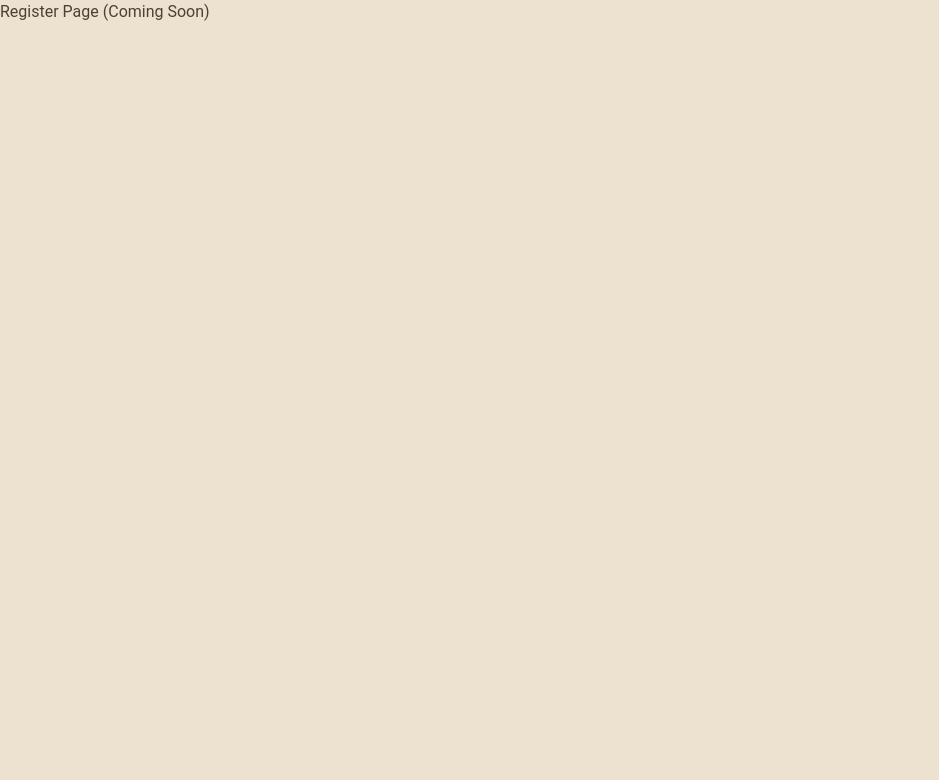
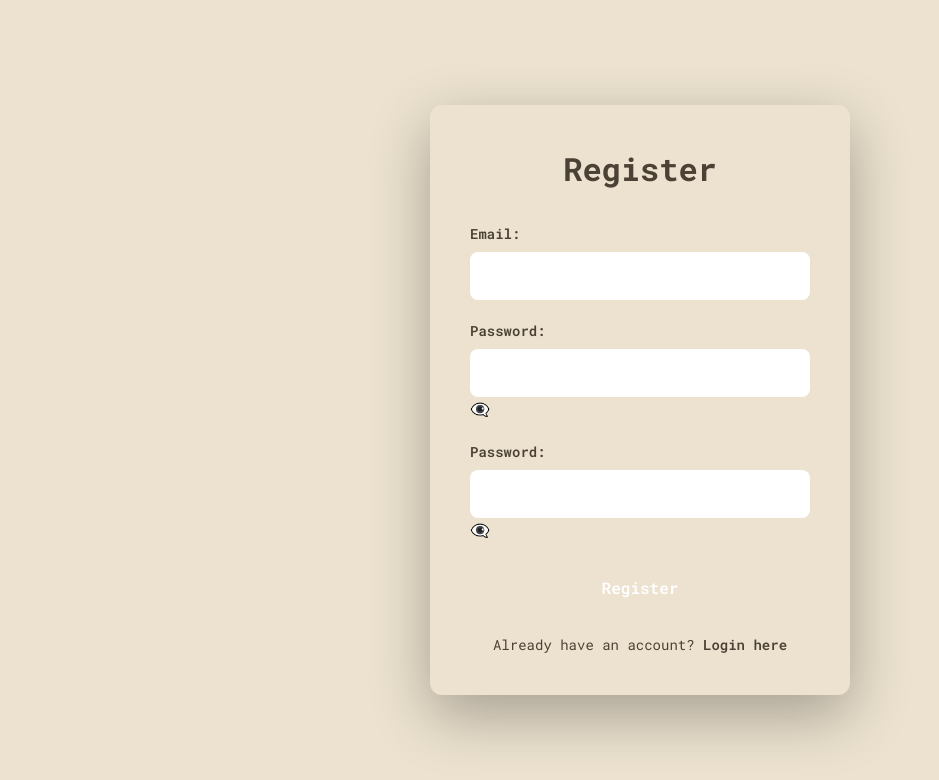
Before and after one commit to Dosoro/Watchlist, a React app in the folder frontend/: page /register in a window 1280 px wide. Shown: the top 780 px of the page, without its empty margins (0-939 px from the left). Built offline with nearby package versions, Linux system fonts and the light colour scheme; the HTML template or start-up script is replaced by a standard one.

Commit message:
feat: create RegisterPage with password confirmation and validation

```diff
--- a/frontend/src/index.css
+++ b/frontend/src/index.css
@@ -1,4 +1,4 @@
-@import url('https://fonts.googleapis.com/css2?family=Roboto+Mono:ital,wght@0,100..700;1,100..700&display=swap');
+@import url("https://fonts.googleapis.com/css2?family=Roboto+Mono:ital,wght@0,100..700;1,100..700&display=swap");
 @import "tailwindcss";
 
 /* =========================
@@ -12,15 +12,46 @@
   --color-secondary: hsl(var(--secondary));
   --color-accent: hsl(var(--accent));
 
-  --font-roboto: "Roboto", sans-serif;
+  --font-roboto: "Roboto Mono", monospace;
 
   --animate-fade-in: fade-in 0.7s ease-out forwards;
-  --animate-fade-in-1: fade-in 0.7s ease-out 0.2s forwards;
-  --animate-fade-in-2: fade-in 0.7s ease-out 0.4s forwards;
-  --animate-fade-in-3: fade-in 0.7s ease-out 0.6s forwards;
-  --animate-fade-in-4: fade-in 0.7s ease-out 0.8s forwards;
-  --animate-scale-up: scale-up 0.5s ease-out forwards;
-  --animate-slide-in: slide-in 0.5s ease-out forwards;
+  --animate-fade-in-delay-1: fade-in 0.7s ease-out 0.2s forwards;
+  --animate-fade-in-delay-2: fade-in 0.7s ease-out 0.4s forwards;
+  --animate-fade-in-delay-3: fade-in 0.7s ease-out 0.6s forwards;
+  --animate-fade-in-delay-4: fade-in 0.7s ease-out 0.8s forwards;
+  --animate-scale-up: scale-up 0.9s ease-out forwards;
+  --animate-slide-in: slide-in 0.9s ease-out forwards;
+}
+
+@keyframes fade-in {
+  from {
+    opacity: 0;
+  }
+
+  to {
+    opacity: 1;
+  }
+}
+@keyframes scale-up {
+  from {
+    transform: scale(0.95);
+    opacity: 0;
+  }
+  to {
+    transform: scale(1);
+    opacity: 1;
+  }
+}
+
+@keyframes slide-in {
+  from {
+    transform: translateY(20px);
+    opacity: 0;
+  }
+  to {
+    transform: translateY(0);
+    opacity: 1;
+  }
 }
 
 /* =========================
@@ -35,10 +66,50 @@
     --secondary: 37 17% 55%;
     --accent: 21 87% 55%;
   }
+  html {
+    @apply scroll-smooth;
+  }
 
   body {
     font-family: var(--font-roboto);
     background-color: var(--color-background);
     color: var(--color-primary);
+  } /* Scrollbar Styling */
+  ::-webkit-scrollbar {
+    width: 12px;
+  }
+
+  ::-webkit-scrollbar-track {
+    background: hsl(var(--background));
+  }
+
+  ::-webkit-scrollbar-thumb {
+    background-color: hsl(var(--primary));
+    border-radius: 6px;
+    border: 3px solid hsl(var(--background));
+  }
+
+  ::-webkit-scrollbar-thumb:hover {
+    background-color: hsl(var(--primary) / 0.8);
+  }
+
+  /* Firefox scrollbar */
+  html {
+    scrollbar-color: hsl(var(--primary)) hsl(var(--background));
+    scrollbar-width: thin;
+  }
+
+  /* Text selection */
+  ::selection {
+    background-color: hsl(var(--accent));
+    color: hsl(var(--secondary));
+  }
+
+  ::-moz-selection {
+    background-color: hsl(var(--accent));
+    color: hsl(var(--secondary));
   }
 }
+.transition-width {
+  transition-property: width;
+}
--- a/frontend/src/pages/LoginPage.jsx
+++ b/frontend/src/pages/LoginPage.jsx
@@ -6,6 +6,7 @@ import "../styles/AuthPages.css";
 function LoginPage() {
   const [email, setEmail] = useState("");
   const [password, setPassword] = useState("");
+  const [showPassword, setShowPassword] = useState(false);
   const [error, setError] = useState("");
   const [loading, setLoading] = useState("");
   const navigate = useNavigate();
@@ -49,11 +50,19 @@ function LoginPage() {
           <div className="form-group">
             <label htmlFor="password">Password:</label>
             <input
-              type="password"
+              type={showPassword ? "text" : "password"}
               id="password"
               value={password}
               onChange={(e) => setPassword(e.target.value)}
             />
+            <button
+              type="button"
+              className="password-toggle"
+              onClick={() => setShowPassword(!showPassword)}
+              aria-label={showPassword ? "Hide password" : "Show password"}
+            >
+              {showPassword ? "👁" : "🙈"}
+            </button>
           </div>
           <button type="submit" disabled={loading}>
             {loading ? "Logging in..." : "Login"}
--- a/frontend/src/pages/RegisterPage.jsx
+++ b/frontend/src/pages/RegisterPage.jsx
@@ -1,3 +1,120 @@
-export default function RegisterPage() {
-  return <div>Register Page (Coming Soon)</div>;
+import { useState } from "react";
+import { useNavigate } from "react-router-dom";
+import { useAuth } from "../hooks/useAuth.js";
+import "../styles/AuthPages.css";
+
+function RegisterPage() {
+  const [email, setEmail] = useState("");
+  const [password, setPassword] = useState("");
+  const [confirmPassword, setConfirmPassword] = useState("");
+  const [showPassword, setShowPassword] = useState(false);
+  const [showConfirmPassword, setShowConfirmPassword] = useState(false);
+  const [error, setError] = useState("");
+  const [loading, setLoading] = useState(false);
+  const navigate = useNavigate();
+  const { register } = useAuth();
+
+  const handleSubmit = async (e) => {
+    e.preventDefault();
+    setError("");
+
+    if (password !== confirmPassword) {
+      setError("Passwords do not match");
+      return;
+    }
+
+    if (password.length < 6) {
+      setError("Password must be at least 6 characters");
+      return;
+    }
+
+    setLoading(true);
+
+    const result = await register(email, password, confirmPassword);
+
+    setLoading(false);
+
+    if (result.success) {
+      navigate("/");
+    } else {
+      setError(result.error || "Registration failed");
+    }
+  };
+
+  return (
+    <div className="auth-container">
+      <div className="auth-box">
+        <h1>Register</h1>
+
+        {error && <div className="error-message">{error}</div>}
+
+        <form onSubmit={handleSubmit}>
+          <div className="form-group">
+            <label htmlFor="email">Email:</label>
+            <input
+              type="email"
+              id="email"
+              value={email}
+              onChange={(e) => setEmail(e.target.value)}
+              required
+            />
+          </div>
+
+          <div className="form-group">
+            <label htmlFor="password">Password:</label>
+            <div className="password-input-wrapper">
+              <input
+                type={showPassword ? "text" : "password"}
+                id="password"
+                value={password}
+                onChange={(e) => setPassword(e.target.value)}
+                required
+              />
+              <button
+                className="password-toggle"
+                type="button"
+                onClick={() => setShowPassword(!showPassword)}
+                aria-label={showPassword ? "Hide password" : "Show Password"}
+              >
+                {showPassword ? "👁️" : "👁️‍🗨️"}
+              </button>
+            </div>
+          </div>
+
+          <div className="form-group">
+            <label htmlFor="confirmPassword">Password:</label>
+            <div className="password-input-wrapper">
+              <input
+                type={showConfirmPassword ? "text" : "password"}
+                id="confirmPassword"
+                value={confirmPassword}
+                onChange={(e) => setConfirmPassword(e.target.value)}
+                required
+              />
+              <button
+                className="password-toggle"
+                type="button"
+                onClick={() => setShowConfirmPassword(!showConfirmPassword)}
+                aria-label={
+                  showConfirmPassword ? "Hide password" : "Show Password"
+                }
+              >
+                {showConfirmPassword ? "👁️" : "👁️‍🗨️"}
+              </button>
+            </div>
+          </div>
+
+          <button type="submit" disabled={loading}>
+            {loading ? "Registering..." : "Register"}
+          </button>
+        </form>
+
+        <p>
+          Already have an account? <a href="/login">Login here</a>
+        </p>
+      </div>
+    </div>
+  );
 }
+
+export default RegisterPage;
--- a/frontend/src/styles/AuthPages.css
+++ b/frontend/src/styles/AuthPages.css
@@ -1,10 +1,9 @@
-@import url('https://fonts.googleapis.com/css2?family=Roboto+Mono:ital,wght@0,100..700;1,100..700&display=swap');
+@import url("https://fonts.googleapis.com/css2?family=Roboto+Mono:ital,wght@0,100..700;1,100..700&display=swap");
 
 /* =========================
    Auth Page Components
    ========================= */
 @layer components {
-
   /* Component layer - auth specific styles */
   .auth-container {
     /* Main container for auth pages */
@@ -110,7 +109,7 @@
     /* Normal text */
     border-radius: 8px;
     /* Rounded corners */
-        border: 2px solid rgba(102, 126, 234, 0.2);
+    border: 2px solid var(--color-secondary);
     /* Light purple border */
     background: white;
     /* White background */
@@ -211,7 +210,6 @@
    Mobile Responsive
    ========================= */
 @media (max-width: 600px) {
-
   /* On screens smaller than 600px */
   @layer components {
     .auth-box {
```
Lines whose indentation alone changed are shown as unchanged.
